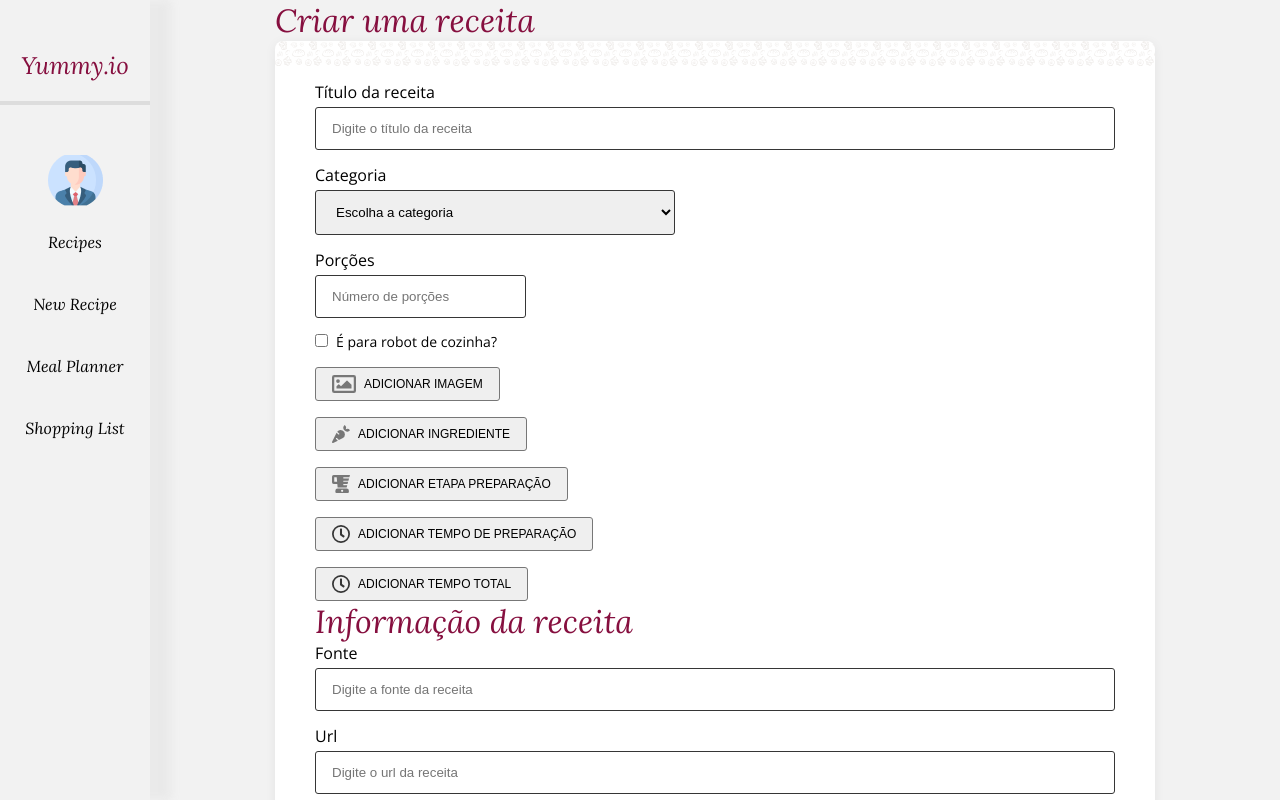
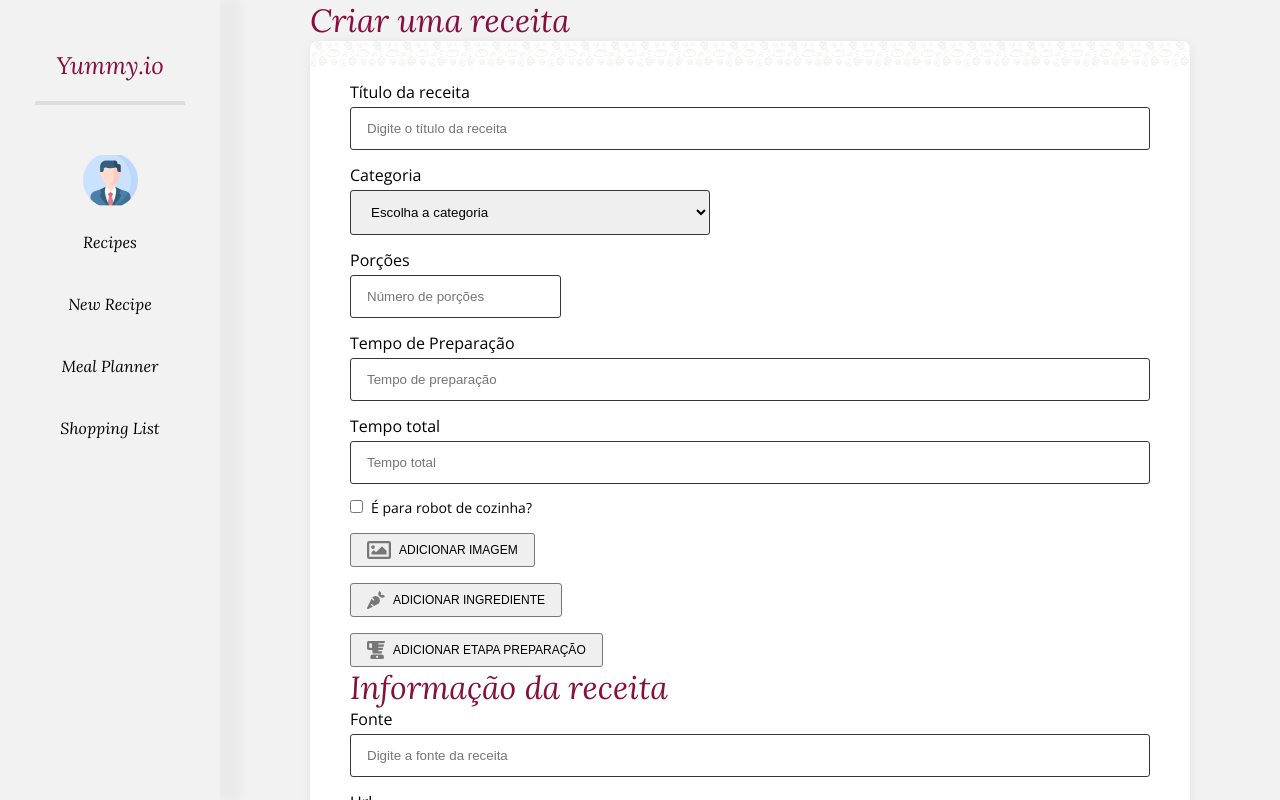
Before and after one commit to DannyDionisio/recipes, a React (Create React App) app in the folder web-app/: page /dashboard/create-recipe in a window 1280 px wide. Shown: the top 800 px of the page. Built offline with nearby package versions, Linux system fonts and the light colour scheme.

Commit message:
create recipe finished, just missing upload image

```diff
--- a/web-app/src/components/AddIngredient/index.tsx
+++ b/web-app/src/components/AddIngredient/index.tsx
@@ -44,17 +44,16 @@ const AddIngredient = ({ onChange }: Props) => {
   }
 
   return (
-    <div>
+    <div id="ingredient-container">
       {ingredients.length > 0 && <p>Ingredientes</p>}
 
       {ingredients.map((ingredient) => (
-        <div className="ingredient-content">
+        <div className="ingredient-content" key={`${ingredient.key}`}>
           <Input
             type="number"
             name="quantity"
             placeholder="Quantidade"
             value={ingredient.quantity}
-            key={`${ingredient.key}-quantity`}
             onChange={(e) =>
               handleIngredientChange(e, {
                 ...ingredient,
@@ -66,7 +65,6 @@ const AddIngredient = ({ onChange }: Props) => {
             name="unit"
             placeholder="Unidade de Medida"
             value={ingredient.unit}
-            key={`${ingredient.key}-unit`}
             onChange={(e) =>
               handleIngredientChange(e, { ...ingredient, unit: e.target.value })
             }
@@ -75,7 +73,6 @@ const AddIngredient = ({ onChange }: Props) => {
             name="ingredient"
             placeholder="Ingrediente"
             value={ingredient.name}
-            key={`${ingredient.key}-name`}
             onChange={(e) =>
               handleIngredientChange(e, { ...ingredient, name: e.target.value })
             }
--- a/web-app/src/components/AddIngredient/styles.css
+++ b/web-app/src/components/AddIngredient/styles.css
@@ -1,4 +1,12 @@
+#ingredient-container p {
+  margin-top: 10px;
+}
+
 .ingredient-content {
   display: flex;
   flex-direction: row;
 }
+
+.ingredient-content .form-field__input {
+  margin-right: 10px;
+}
--- a/web-app/src/components/Button/styles.css
+++ b/web-app/src/components/Button/styles.css
@@ -6,6 +6,10 @@
   padding: 13px 16px;
   margin: 10px 0;
   cursor: pointer;
+  width: fit-content;
+
+  display: flex;
+  justify-self: end;
 }
 
 .button--primary {
--- a/web-app/src/components/Navbar/styles.css
+++ b/web-app/src/components/Navbar/styles.css
@@ -3,7 +3,7 @@
   flex-direction: column;
   align-items: center;
 
-  max-width: 220px;
+  width: 220px;
   height: 100vh;
   box-shadow: 21px 0px 9px rgba(174, 174, 174, 0.12);
 }
--- a/web-app/src/components/PreparationStep/index.tsx
+++ b/web-app/src/components/PreparationStep/index.tsx
@@ -5,12 +5,16 @@ import BlenderIcon from "../../assets/images/blender-icon.svg";
 import Input from "../Input";
 import AddButton from "../AddButton";
 
-interface Step {
+export interface Step {
   key: number;
   value: string;
 }
 
-const PreparationStep = () => {
+type Props = {
+  onChange: (steps: Step[]) => void;
+};
+
+const PreparationStep = ({ onChange }: Props) => {
   const [steps, setSteps] = useState<Step[]>([]);
 
   function handleAddPrepStep(e: React.MouseEvent<HTMLButtonElement>) {
@@ -36,6 +40,7 @@ const PreparationStep = () => {
     });
 
     setSteps(newSteps);
+    onChange(newSteps);
   }
 
   return (
--- a/web-app/src/pages/CreateRecipe/index.tsx
+++ b/web-app/src/pages/CreateRecipe/index.tsx
@@ -10,8 +10,7 @@ import AddButton from "../../components/AddButton";
 
 import ImageIcon from "../../assets/images/image-icon.svg";
 
-import TimeIcon from "../../assets/images/clock-icon.svg";
-import PreparationStep from "../../components/PreparationStep";
+import PreparationStep, { Step } from "../../components/PreparationStep";
 import AddIngredient, { Ingredient } from "../../components/AddIngredient";
 import api from "../../services/api";
 
@@ -21,11 +20,11 @@ const CreateRecipe = () => {
   const [title, setTitle] = useState("");
   const [category, setCategory] = useState("");
   const [portions, setPortions] = useState("");
-  const [addImage, setAddImage] = useState("");
+  //const [addImage, setAddImage] = useState("");
   const [ingredients, setIngredients] = useState<Ingredient[]>([]);
-
-  const [addPrepTime, setAddPrepTime] = useState("");
-  const [addTotalTime, setAddTotalTime] = useState("");
+  const [steps, setSteps] = useState<Step[]>([]);
+  const [prepTime, setPrepTime] = useState("");
+  const [totalTime, setTotalTime] = useState("");
   const [blendingMachine, setBlendingMachine] = useState<boolean>(false);
   const [source, setSource] = useState("");
   const [url, setUrl] = useState("");
@@ -46,14 +45,14 @@ const CreateRecipe = () => {
           notes,
         },
         ingredients,
+        preparationSteps: steps,
 
         // image: req.file?.path,
-        // isForBlendingMachine, --
-        // preparationSteps,
-        // timing: {
-        //   cooking: timing?.cooking,
-        //   preparation: timing?.preparation,
-        // },
+
+        timing: {
+          cooking: totalTime,
+          preparation: prepTime,
+        },
       })
       .then(() => {
         alert("Receita criada com sucesso!");
@@ -65,6 +64,10 @@ const CreateRecipe = () => {
 
   function handleIngredientsChange(ingredients: Ingredient[]) {
     setIngredients(ingredients);
+  }
+
+  function handleStepsChange(steps: Step[]) {
+    setSteps(steps);
   }
 
   return (
@@ -111,6 +114,24 @@ const CreateRecipe = () => {
                 placeholder="Número de porções"
               />
 
+              <Input
+                name="preparation-time"
+                label="Tempo de Preparação"
+                type="number"
+                value={prepTime}
+                placeholder="Tempo de preparação"
+                onChange={(e) => setPrepTime(e.target.value)}
+              />
+
+              <Input
+                name="total-time"
+                label="Tempo total"
+                type="number"
+                value={totalTime}
+                placeholder="Tempo total"
+                onChange={(e) => setTotalTime(e.target.value)}
+              />
+
               <div className="blending-machine__label">
                 <input
                   id="blending-machine"
@@ -132,19 +153,7 @@ const CreateRecipe = () => {
 
                 <AddIngredient onChange={handleIngredientsChange} />
 
-                <PreparationStep />
-
-                <AddButton
-                  source={TimeIcon}
-                  icon="time-icon"
-                  title="ADICIONAR TEMPO DE PREPARAÇÃO"
-                />
-
-                <AddButton
-                  source={TimeIcon}
-                  icon="time-icon"
-                  title="ADICIONAR TEMPO TOTAL"
-                />
+                <PreparationStep onChange={handleStepsChange} />
               </div>
 
               <h1 className="recipe-information">Informação da receita</h1>
```
